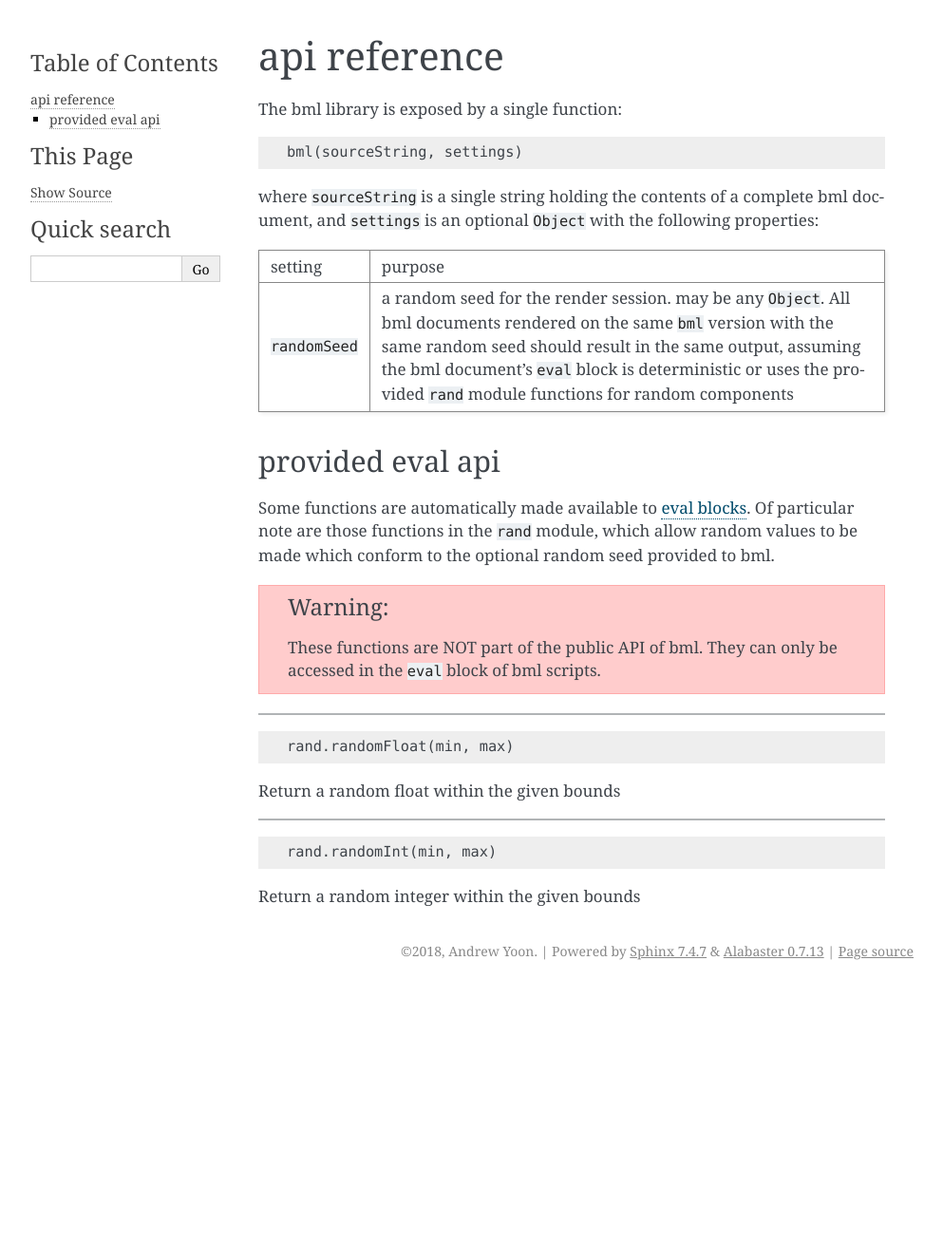
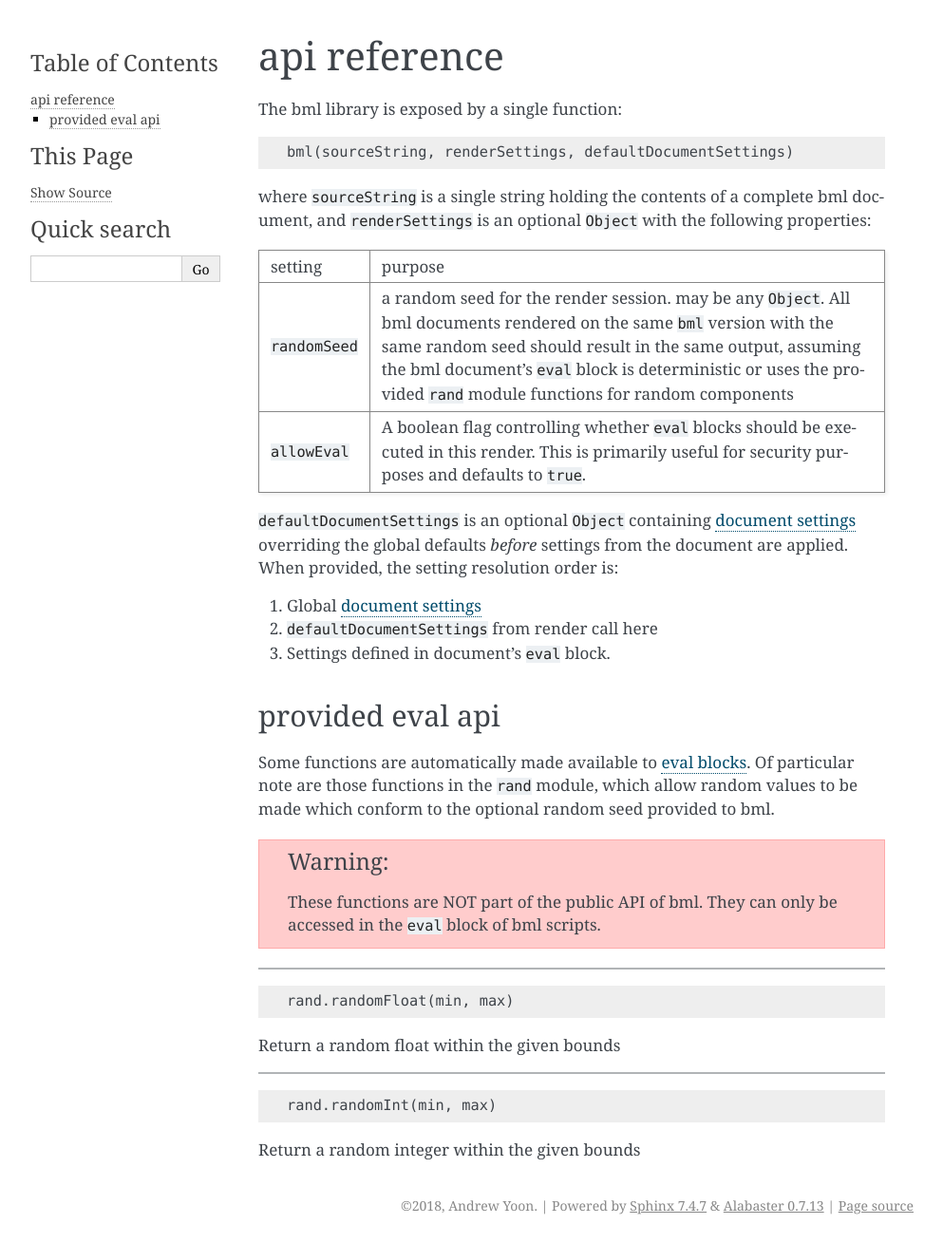
Before and after one commit to ajyoon/bml, a Sphinx documentation site: the page built from doc/source/api_reference.rst, in a window 1280 px wide. Shown: the whole page at 95% size, without its empty margins (148-1141 px from the left). Built offline with Sphinx 7.4.7, drawn with Linux system fonts in a browser that asks for light colours; comment, search, counter and statistics services are not loaded; before the commit the page ends 1041 px from its top, so only the background shows below that.

Commit message:
add allowEval and defaultDocumentSettings

```diff
--- a/doc/source/api_reference.rst
+++ b/doc/source/api_reference.rst
@@ -8,10 +8,10 @@ The bml library is exposed by a single function:
 
 .. code:: javascript
 
-   bml(sourceString, settings)
+   bml(sourceString, renderSettings, defaultDocumentSettings)
 
 where ``sourceString`` is a single string holding the contents of a complete bml
-document, and ``settings`` is an optional ``Object`` with the following
+document, and ``renderSettings`` is an optional ``Object`` with the following
 properties:
 
 +---------------+------------------------------------------------+
@@ -25,6 +25,23 @@ properties:
 |               |deterministic or uses the provided ``rand``     |
 |               |module functions for random components          |
 +---------------+------------------------------------------------+
+|``allowEval``  |A boolean flag controlling whether ``eval``     |
+|               |blocks should be executed in this render. This  |
+|               |is primarily useful for security purposes and   |
+|               |defaults to ``true``.                           |
+|               |                                                |
+|               |                                                |
+|               |                                                |
++---------------+------------------------------------------------+
+
+``defaultDocumentSettings`` is an optional ``Object`` containing
+:ref:`document settings <bml-settings>` overriding the global defaults
+*before* settings from the document are applied. When provided, the
+setting resolution order is:
+
+1. Global :ref:`document settings <bml-settings>`
+2. ``defaultDocumentSettings`` from render call here
+3. Settings defined in document's ``eval`` block.
 
 .. _provided-eval-api:
 
```
Also changed, not shown: CHANGELOG.md (+24 -9 lines), 1 other file.
